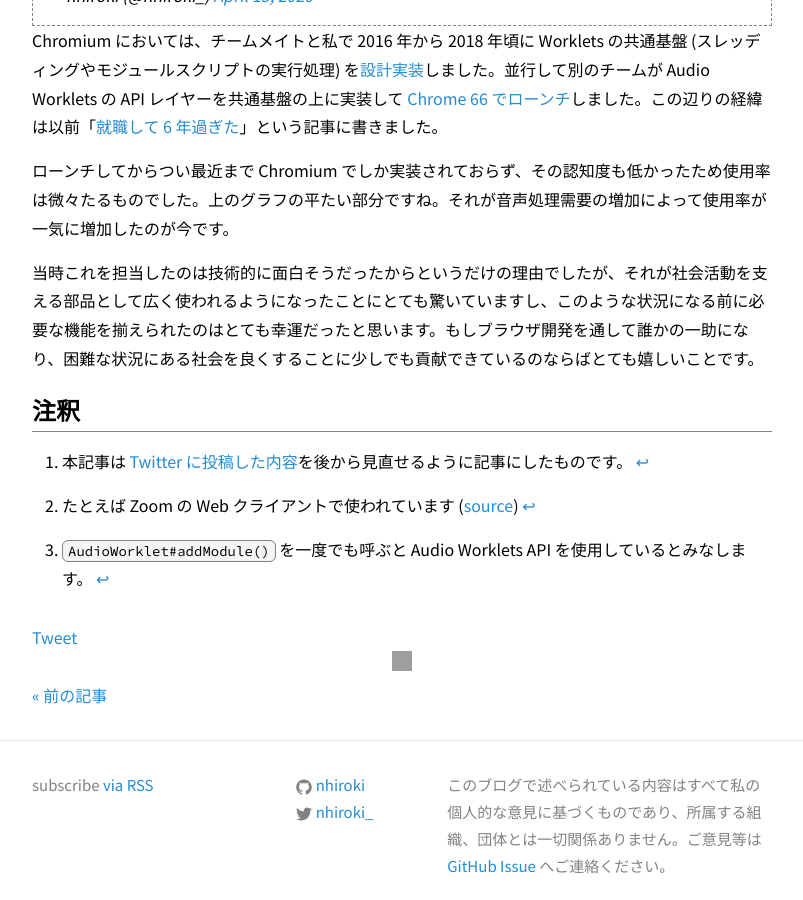
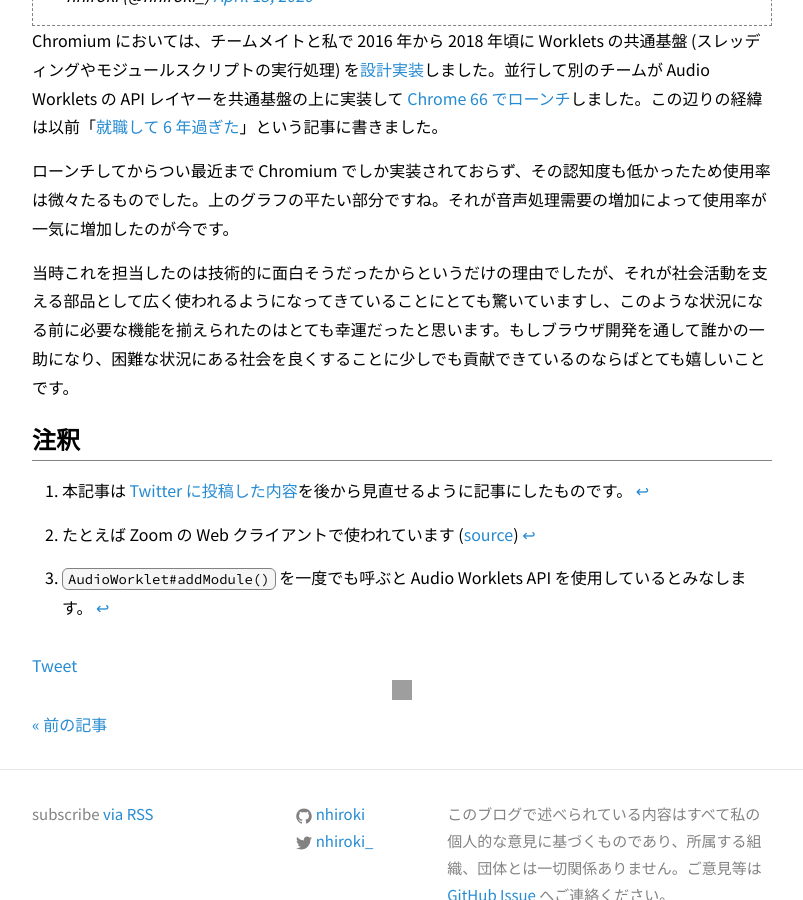
Before and after one commit to nhiroki/nhiroki.github.io, a Jekyll site: the page built from _posts/2020-05-12-usage-of-audio-worklets.md, in a window 1280 px wide and 900 px high, scrolled down 1308 px. Shown: the whole window, without its empty margins (238-1041 px from the left). Built offline with Jekyll 4.4.1, drawn with Linux system fonts in a browser that asks for light colours; comment, search, counter and statistics services are not loaded; grey boxes are pictures that could not be loaded.

Commit message:
Editorial fix

```diff
--- a/_posts/2020-05-12-usage-of-audio-worklets.md
+++ b/_posts/2020-05-12-usage-of-audio-worklets.md
@@ -20,7 +20,7 @@ Chromium においては、チームメイトと私で 2016 年から 2018 年
 
 ローンチしてからつい最近まで Chromium でしか実装されておらず、その認知度も低かったため使用率は微々たるものでした。上のグラフの平たい部分ですね。それが音声処理需要の増加によって使用率が一気に増加したのが今です。
 
-当時これを担当したのは技術的に面白そうだったからというだけの理由でしたが、それが社会活動を支える部品として広く使われるようになったことにとても驚いていますし、このような状況になる前に必要な機能を揃えられたのはとても幸運だったと思います。もしブラウザ開発を通して誰かの一助になり、困難な状況にある社会を良くすることに少しでも貢献できているのならばとても嬉しいことです。
+当時これを担当したのは技術的に面白そうだったからというだけの理由でしたが、それが社会活動を支える部品として広く使われるようになってきていることにとても驚いていますし、このような状況になる前に必要な機能を揃えられたのはとても幸運だったと思います。もしブラウザ開発を通して誰かの一助になり、困難な状況にある社会を良くすることに少しでも貢献できているのならばとても嬉しいことです。
 
 # 注釈
 
```
